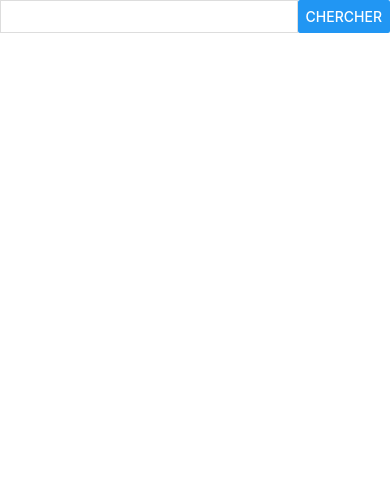
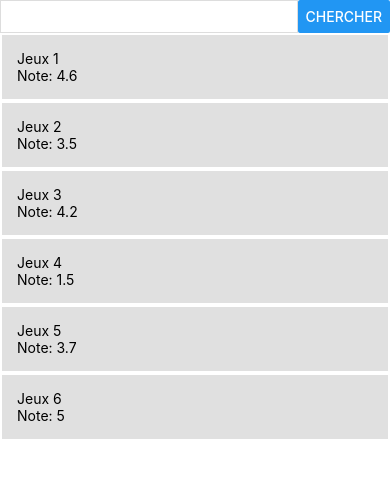
Before and after one commit to HaroldWalter/annuaire-games-reactnative, a React Native app: screen / in a window 390 px wide. Shown: the top 478 px of the page. Built offline with nearby package versions, Linux system fonts and the light colour scheme.

Commit message:
liste games

```diff
--- a/pages/Home.js
+++ b/pages/Home.js
@@ -1,23 +1,53 @@
-import React from "react";
-import { Button, TextInput, View } from "react-native";
+import React, { useState } from "react";
+import { Button, FlatList, Text, TextInput, View } from "react-native";
 const Home = () => {
+	const [games, setGames] = useState([
+		{ id: 1, name: "Jeux 1", rating: 4.6 },
+		{ id: 2, name: "Jeux 2", rating: 3.5 },
+		{ id: 3, name: "Jeux 3", rating: 4.2 },
+		{ id: 4, name: "Jeux 4", rating: 1.5 },
+		{ id: 5, name: "Jeux 5", rating: 3.7 },
+		{ id: 6, name: "Jeux 6", rating: 5 },
+	]);
+
 	return (
+		<View style={style.page}>
 		<View style={style.searchBAr}>
 			<TextInput style={style.searchInput}></TextInput>
 			<Button title="Chercher"></Button>
+		</View>
+		<FlatList style={style.list} data={games} renderItem={ ({item}) => (
+			<View style={style.listItem}>
+				<Text>{item.name}</Text>
+				<Text>Note: {item.rating}</Text>
+			</View>
+		)} keyExtractor={(item) => item.id}>
+
+		</FlatList>
 		</View>
 	);
 };
 
 const style = {
-"searchBAr":{
-	flexDirection:"row",
-},
-"searchInput":{
-	flex: 1,
-	borderWidth: 1,
-	borderColor: "#dddddd"
-}
-}
+	page: {
+		flex: 1,
+	},
+	searchBAr: {
+		flexDirection: "row",
+	},
+	searchInput: {
+		flex: 1,
+		borderWidth: 1,
+		borderColor: "#dddddd",
+	},
+	list: {
+		flex:1,
+	},
+	listItem: {
+		backgroundColor: '#e0e0e0',
+		margin:2,
+		padding: 15,
+	}
+};
 
 export default Home;
```
